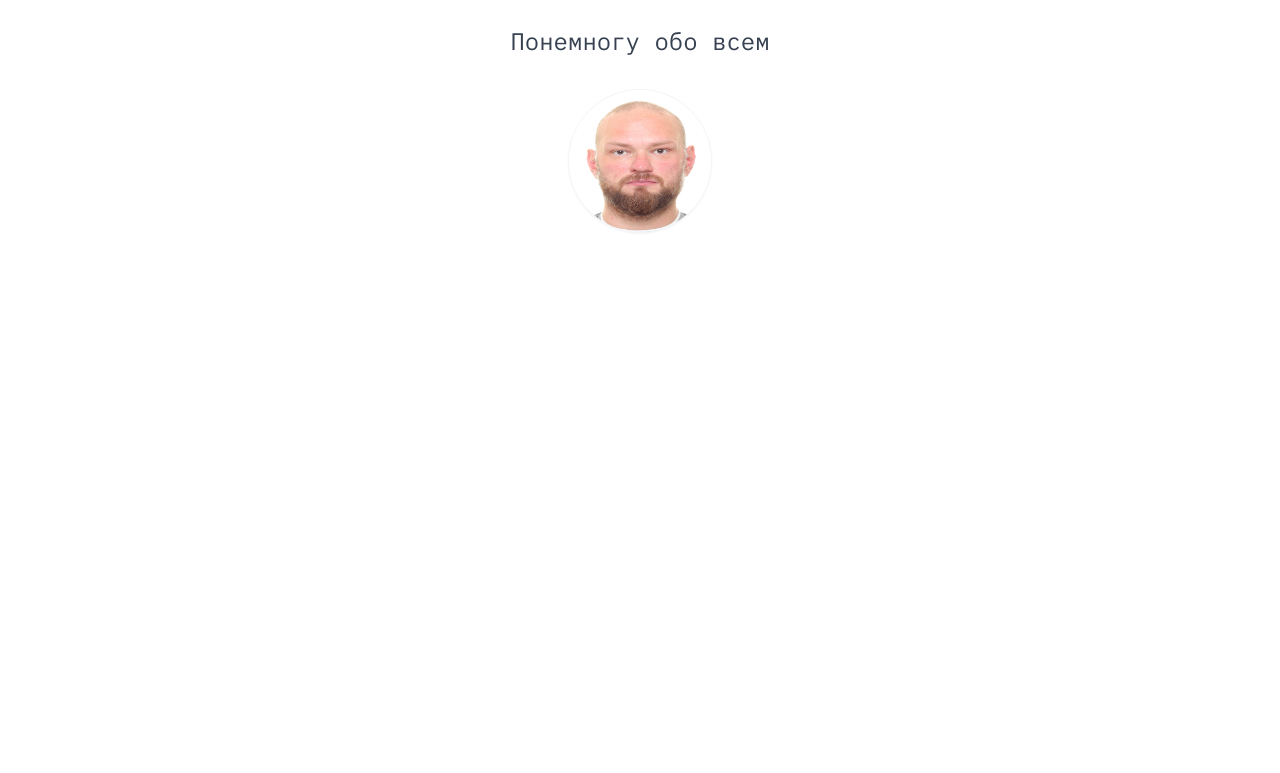
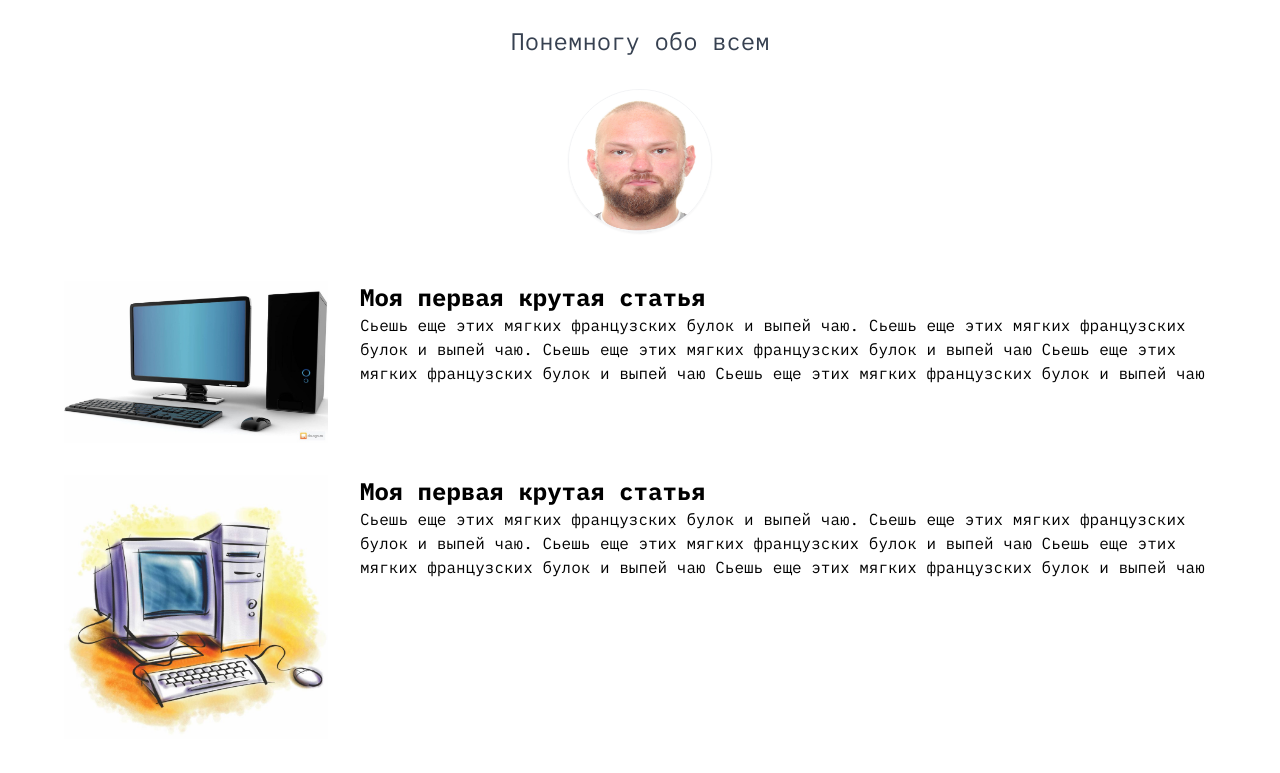
Before and after one commit to pavelsrybakov/pavelsrybakov.github.io, a plain HTML site: page index.html in a window 1280 px wide. Shown: the part 71-844 px from the top of the page. Before the commit the page ends 800 px from the top, so only its background shows below. Drawn offline with Linux system fonts and the light colour scheme.

Commit message:
article cards and some nice features

```diff
--- a/index.html
+++ b/index.html
@@ -7,14 +7,41 @@
     <link rel="preconnect" href="https://fonts.gstatic.com" crossorigin>
     <link href="https://fonts.googleapis.com/css2?family=IBM+Plex+Mono:wght@300;400;700&display=swap" rel="stylesheet">
     <link href=".\output.css" rel="stylesheet">
-
 </head>
 <body class="font-plex-mono">
-<div class="h-1 text-center text-gray-800 text-3xl pt-8 pb-8">Блог Rybakov.Tech</div>
-<div class="text-2xl text-center text-gray-700 pt-8 pb-8">Понемногу обо всем</div>
-<div class="flex justify-center">
-    <img src="./resources/Rybakov.jpg" class="w-36 h-36 border rounded-full border-gray-100 shadow-sm" alt="Pavel Rybakov">
+<div class="container mx-auto px-4">
+    <div class="h-1 text-center text-gray-800 text-3xl pt-8 pb-8">Блог Rybakov.Tech</div>
+    <div class="text-2xl text-center text-gray-700 pt-8 pb-8">Понемногу обо всем</div>
+    <div class="flex justify-center">
+        <img src="./resources/Rybakov.jpg" class="w-36 h-36 border rounded-full border-gray-100 shadow-sm"
+             alt="Pavel Rybakov">
+    </div>
+    <div class="flex justify-center flex-col m-8">
+        <div class="flex flex-row hover:bg-gray-200 transition duration-200 ease-in-out rounded-md">
+            <img class="h-1/4 w-1/4 p-4" src="./resources/1.jpeg" alt="First picture">
+            <div class="p-4">
+                <p class="text-2xl font-bold">Моя первая крутая статья</p>
+                <p>Сьешь еще этих мягких французских булок и выпей чаю.
+                    Сьешь еще этих мягких французских булок и выпей чаю.
+                    Сьешь еще этих мягких французских булок и выпей чаю
+                    Сьешь еще этих мягких французских булок и выпей чаю
+                    Сьешь еще этих мягких французских булок и выпей чаю
+                </p>
+            </div>
+        </div>
+        <div class="flex flex-row hover:bg-gray-200 transition duration-200 ease-in-out rounded-md">
+            <img class="h-1/4 w-1/4 p-4" src="./resources/2.jpeg" alt="First picture">
+            <div class="p-4">
+                <p class="text-2xl font-bold">Моя первая крутая статья</p>
+                <p>Сьешь еще этих мягких французских булок и выпей чаю.
+                    Сьешь еще этих мягких французских булок и выпей чаю.
+                    Сьешь еще этих мягких французских булок и выпей чаю
+                    Сьешь еще этих мягких французских булок и выпей чаю
+                    Сьешь еще этих мягких французских булок и выпей чаю
+                </p>
+            </div>
+        </div>
+    </div>
 </div>
-
 </body>
 </html>
```
Also changed, not shown: output.css, resources/1.jpeg (added), resources/2.jpeg (added).
